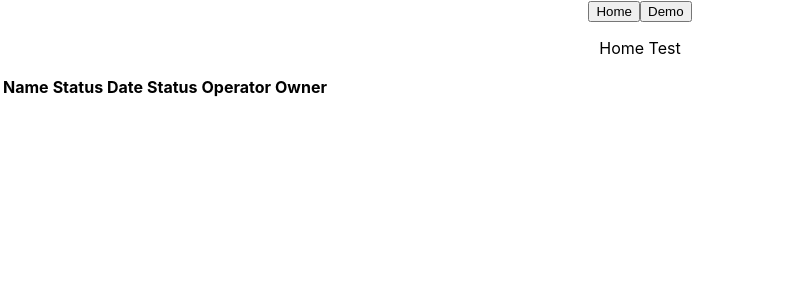
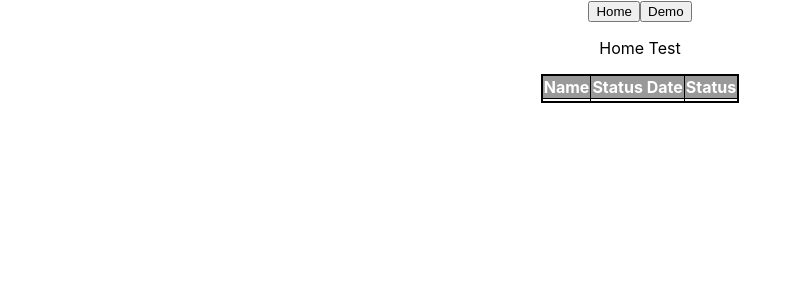
Before and after one commit to danbrierton/star-trek-app, a React (Create React App) app: page / in a window 1280 px wide. Shown: the top 300 px of the page, without its empty margins (0-798 px from the left). Built offline with nearby package versions, Linux system fonts and the light colour scheme; no server answers.

Commit message:
styled list ships table

```diff
--- /dev/null
+++ b/src/components/listShips.css
@@ -0,0 +1,5 @@
+/* See home.css for generica table styles */
+#listShips{
+        display: flex;
+        justify-content: center;
+}
--- a/src/components/listShips.js
+++ b/src/components/listShips.js
@@ -1,9 +1,12 @@
 import React from 'react';
+import './listShips.css';
+
+// To Do: Clicking a button sorts or shows only ships with a certain value on a column
 
 function ListShips (props) {
-    console.log(props.state.ships)
+    // console.log(props.state.ships)
 
-    function test (ships){
+    function shipTableRows (ships){
         return ships.map(
             (element)=>{
                 return (
@@ -21,22 +24,18 @@ function ListShips (props) {
 
 
     return (
-        <div>
-
-
+        <div id="listShips">
             <table>
-                <tr>
+                <tr >
                     <th>Name</th>
                     <th>Status Date</th>
                     <th>Status</th>
-                    <th>Operator</th>
-                    <th>Owner</th>
+                    {/* <th>Operator</th>
+                    <th>Owner</th> */}
                 </tr>
-                { test(props.state.ships) }
+                { shipTableRows(props.state.ships) }
             </table>
         </div>
-
-
     );
 };
 
--- /dev/null
+++ b/src/pages/Home.css
@@ -0,0 +1,11 @@
+table { border-collapse: collapse;}
+th, td {
+        border: 1px solid black;
+}
+table{
+        border: 2px solid black;
+}
+th {
+        background-color: #999999;
+        color: white;
+}
--- a/src/pages/Home.js
+++ b/src/pages/Home.js
@@ -1,6 +1,7 @@
 import React, {Component} from 'react';
 import Navbar from '../components/navbar.js';
 import ListShips from '../components/listShips.js'
+import './Home.css';
 
 
 class Home extends Component {
```
